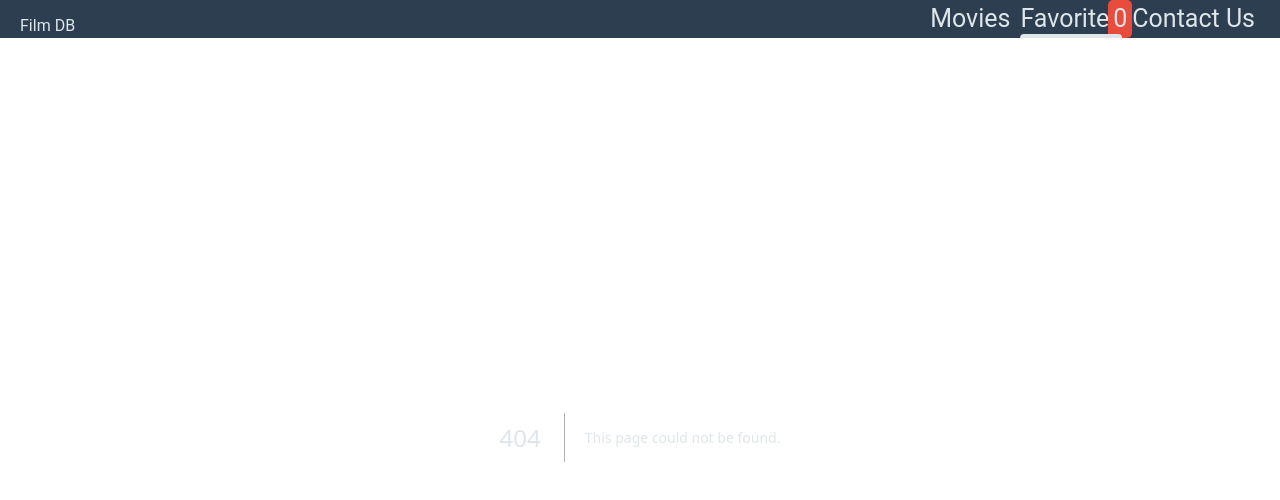
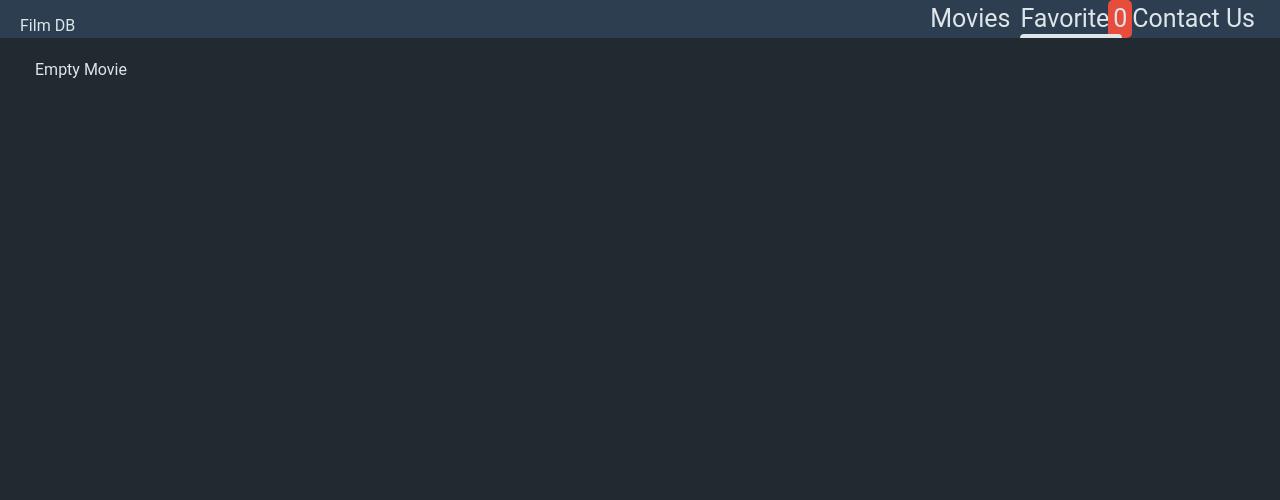
Before and after one commit to yudi-chang/movie-list-react, a Next.js app: page /favorites in a window 1280 px wide. Before the commit this address had no page. Shown: the top 500 px of the page. Built offline with nearby package versions, Linux system fonts and the light colour scheme.

Commit message:
refactor store

```diff
--- /dev/null
+++ b/src/app/StoreProvider.tsx
@@ -0,0 +1,18 @@
+'use client'
+import { useRef } from 'react'
+import { Provider } from 'react-redux'
+import { makeStore, AppStore } from '../state/store'
+
+export default function StoreProvider({
+  children
+}: {
+  children: React.ReactNode
+}) {
+  const storeRef = useRef<AppStore | null>(null)
+  if (!storeRef.current) {
+    // Create the store instance the first time this renders
+    storeRef.current = makeStore()
+  }
+
+  return <Provider store={storeRef.current}>{children}</Provider>
+}
--- /dev/null
+++ b/src/app/favorites/page.tsx
@@ -0,0 +1,26 @@
+"use client";
+import React from 'react';
+import Movies from '@/components/Movies';
+import Container from '@/components/Container';
+import { RootState } from '@/state/store';
+import { useSelector } from 'react-redux';
+
+const FavoritesPage = () => {
+  const favorites = useSelector((state: RootState) => state.movie.favorites);
+
+  return (
+    <main className="pb-16">
+      <Container>
+        <Movies
+          movies={favorites}
+          isLoading={false}
+          isErrorFetching={false}
+          showUtilities={false}
+          title="Favorites"
+        />
+      </Container>
+    </main>
+  );
+};
+
+export default FavoritesPage;
--- a/src/app/layout.tsx
+++ b/src/app/layout.tsx
@@ -2,6 +2,7 @@ import type { Metadata } from "next";
 import { Geist, Geist_Mono } from "next/font/google";
 import "./globals.scss";
 import Header from '@/components/Header';
+import StoreProvider from "./StoreProvider";
 
 const geistSans = Geist({
   variable: "--font-geist-sans",
@@ -24,6 +25,7 @@ export default function RootLayout({
   children: React.ReactNode;
 }>) {
   return (
+    <StoreProvider>
       <html lang="en">
         <body
           className={`${geistSans.variable} ${geistMono.variable} antialiased`}
@@ -33,5 +35,6 @@ export default function RootLayout({
             {children}
         </body>
       </html>
+    </StoreProvider>
   );
 }
--- a/src/app/page.tsx
+++ b/src/app/page.tsx
@@ -5,8 +5,6 @@ import { Movie, MoviesFetchPayload } from '@/types/Movies';
 import Movies from '@/components/Movies';
 import Container from '@/components/Container';
 import Pagination from "@mui/material/Pagination";
-import { Provider } from 'react-redux';
-import { store } from '@/state/store';
 
 export default function Home() {
   const [isLoading, setIsLoading] = useState(false);
@@ -62,7 +60,6 @@ export default function Home() {
 
   return (
     <div>
-      <Provider store={store}>
       <main>
         <Container>
           <Movies
@@ -90,7 +87,6 @@ export default function Home() {
           />
         </Container>
       </main>
-      </Provider>
     </div>
   );
 }
--- a/src/components/FavoritesButton.tsx
+++ b/src/components/FavoritesButton.tsx
@@ -1,12 +1,14 @@
 import { Movie } from '@/types/Movies';
 import { RootState } from '@/state/store';
-import { useDispatch, useSelector } from 'react-redux';
+import { useSelector } from 'react-redux';
+import { useAppDispatch } from '@/state/hooks'
 import { addFavorite, removeFavorite } from '@/state/movie/movieSlice';
 import styles from "./FavoritesButton.module.scss";
 
 const FavoritesButton = ({ movie }: {movie: Movie}) => {
+  const dispatch = useAppDispatch()
+
   const favoriteIDs = useSelector((state: RootState) => state.movie.favoriteIDs);
-  const dispatch = useDispatch();
 
   const isFavorite = movie.imdbID in favoriteIDs;
 
--- a/src/components/Header.tsx
+++ b/src/components/Header.tsx
@@ -5,8 +5,6 @@ import { usePathname } from "next/navigation";
 import styles from "./Header.module.scss";
 import BurgerIconMenu from "./BurgerIconMenu";
 import FavoritesCounter from "./FavoritesCounter";
-import { Provider } from 'react-redux';
-import { store } from '@/state/store';
 
 type LinkType = {
   name: string;
@@ -33,7 +31,6 @@ const Header = () => {
         <Link href="/">Film DB</Link>
       </h1>
       <nav className={isActive ? `${styles['active']}` : ""}>
-        <Provider store={store}>
         <ul>
           {links.map((link) => (
             <li key={link.name} className={`font-bold px-3 py-2 ${pathname === link.to ? `${styles['active']}` : ""}`}>
@@ -46,7 +43,6 @@ const Header = () => {
             </li>
           ))}
         </ul>
-        </Provider>
       </nav>
       <BurgerIconMenu active={isActive} onToggle={toggleMenu} />
     </header>
--- a/src/components/Movies.tsx
+++ b/src/components/Movies.tsx
@@ -1,4 +1,3 @@
-"use client";
 import Image from 'next/image';
 import { Movie } from '@/types/Movies';
 import styles from "./Movies.module.scss";
--- /dev/null
+++ b/src/state/hooks.ts
@@ -0,0 +1,7 @@
+import { useDispatch, useSelector, useStore } from 'react-redux'
+import type { AppDispatch, AppStore, RootState } from './store'
+
+// Use throughout your app instead of plain `useDispatch` and `useSelector`
+export const useAppDispatch = useDispatch.withTypes<AppDispatch>()
+export const useAppSelector = useSelector.withTypes<RootState>()
+export const useAppStore = useStore.withTypes<AppStore>()
--- a/src/state/store.ts
+++ b/src/state/store.ts
@@ -1,12 +1,15 @@
 import { configureStore } from '@reduxjs/toolkit';
 import movie from './movie/movieSlice';
 
-export const store = configureStore({
-  reducer: {
-    movie,
-  },
-  devTools: process.env.NODE_ENV !== 'production',
-});
+export const makeStore = () => {
+  return configureStore({
+    reducer: {
+      movie
+    },
+    devTools: process.env.NODE_ENV !== 'production',
+  })
+}
 
-export type RootState = ReturnType<typeof store.getState>;
-export type AppDispatch = typeof store.dispatch;
+export type AppStore = ReturnType<typeof makeStore>
+export type RootState = ReturnType<AppStore['getState']>
+export type AppDispatch = AppStore['dispatch']
```
Also changed, not shown: src/state/movie/movieSlice.ts (+30 -3 lines). Lines whose indentation alone changed are shown as unchanged.
